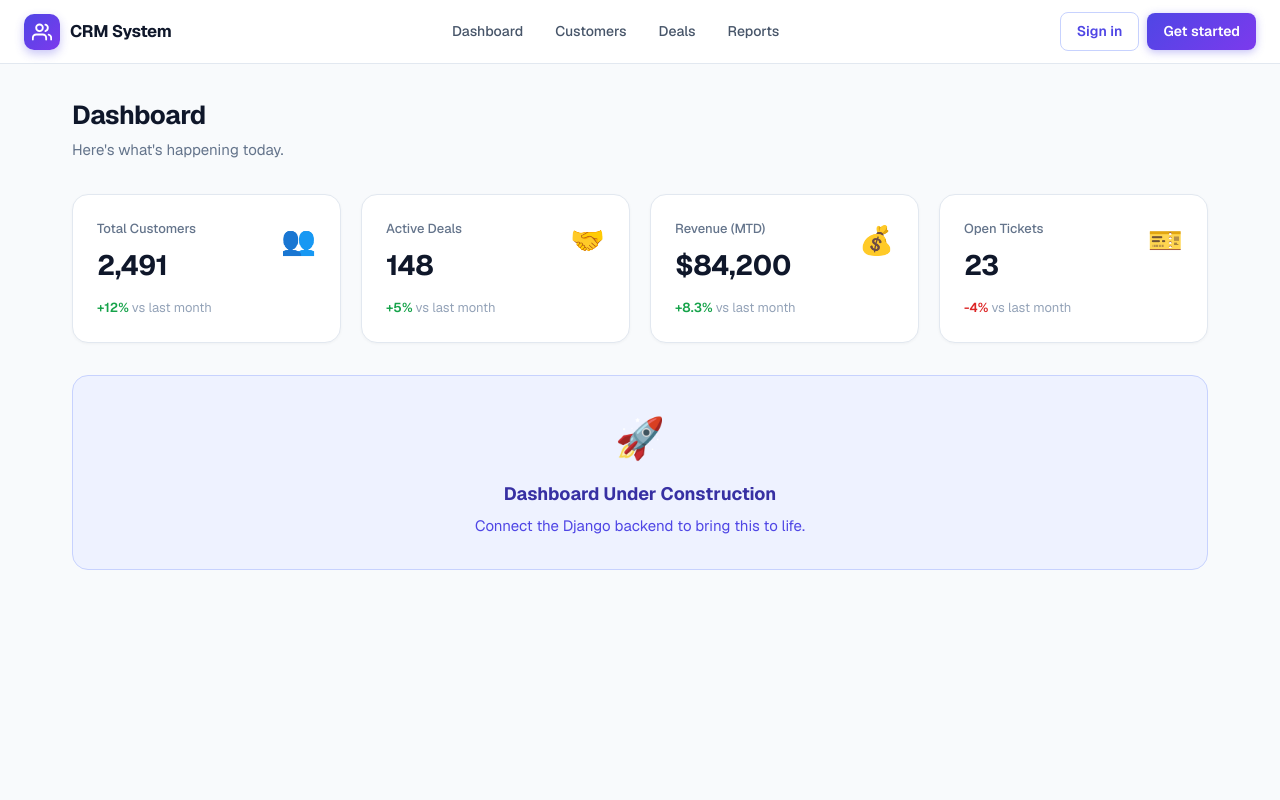
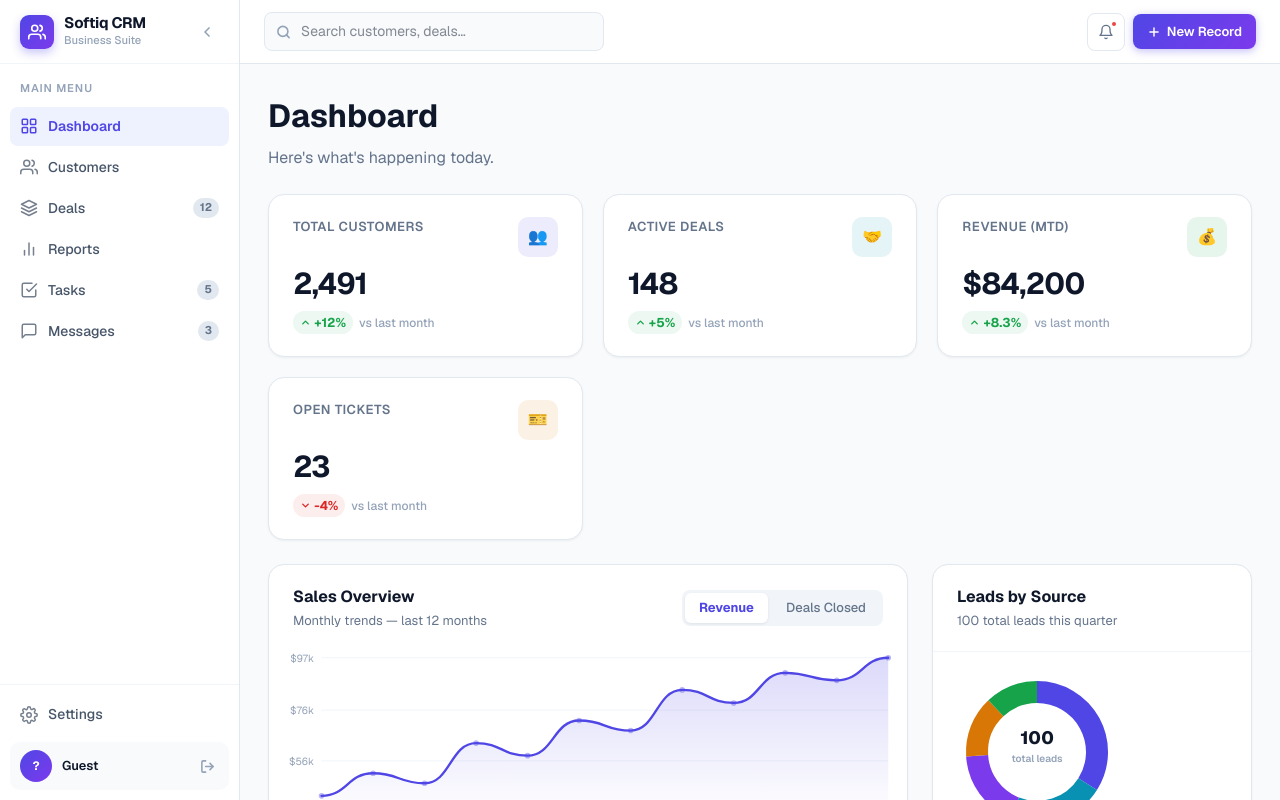
Before and after one commit to UnzaShaikh/Softiq-CRM-System, a Next.js app in the folder frontend/: page /dashboard in a window 1280 px wide. Shown: the top 800 px of the page. Built offline with nearby package versions, Linux system fonts and the light colour scheme.

Commit message:
feat: corrected dashboard component rendering

```diff
--- a/frontend/src/app/dashboard/page.tsx
+++ b/frontend/src/app/dashboard/page.tsx
@@ -1,78 +1,125 @@
-import Navbar from "@/components/Navbar";
+"use client";
+
+import DashboardLayout from "@/components/dashboard/DashboardLayout";
+import StatCard from "@/components/dashboard/StatCard";
+import RevenueChart from "@/components/dashboard/RevenueChart";
+import DealsPipeline from "@/components/dashboard/DealsPipeline";
+import LeadsDonutChart from "@/components/dashboard/LeadsDonutChart";
+import RecentCustomers from "@/components/dashboard/RecentCustomers";
+import RecentLeads from "@/components/dashboard/RecentLeads";
+import TopPerformers from "@/components/dashboard/TopPerformers";
+import ActivityFeed from "@/components/dashboard/ActivityFeed";
 
 const stats = [
-  { label: "Total Customers", value: "2,491", change: "+12%", up: true, icon: "👥" },
-  { label: "Active Deals",    value: "148",    change: "+5%",  up: true, icon: "🤝" },
-  { label: "Revenue (MTD)",   value: "$84,200", change: "+8.3%", up: true, icon: "💰" },
-  { label: "Open Tickets",    value: "23",     change: "-4%",  up: false, icon: "🎫" },
+  {
+    label: "Total Customers",
+    value: "2,491",
+    change: "+12%",
+    up: true,
+    color: "#4f46e5",
+    icon: "👥",
+  },
+  {
+    label: "Active Deals",
+    value: "148",
+    change: "+5%",
+    up: true,
+    color: "#0891b2",
+    icon: "🤝",
+  },
+  {
+    label: "Revenue (MTD)",
+    value: "$84,200",
+    change: "+8.3%",
+    up: true,
+    color: "#16a34a",
+    icon: "💰",
+  },
+  {
+    label: "Open Tickets",
+    value: "23",
+    change: "-4%",
+    up: false,
+    color: "#d97706",
+    icon: "🎫",
+  },
 ];
 
 export default function DashboardPage() {
   return (
-    <div style={{
-      minHeight: "100vh",
-      background: "#f8fafc",
-      fontFamily: "var(--font-geist-sans), ui-sans-serif, system-ui, sans-serif",
-    }}>
-      <Navbar />
+    <DashboardLayout>
+      <div style={{ display: "flex", flexDirection: "column", gap: "24px" }}>
 
-      <main style={{ padding: "2rem", maxWidth: "1200px", margin: "0 auto" }}>
-        {/* Page title */}
-        <div style={{ marginBottom: "2rem" }}>
-          <h1 style={{ fontSize: "1.625rem", fontWeight: 700, color: "#0f172a", margin: 0, letterSpacing: "-0.02em" }}>
+        {/* Page Header */}
+        <div>
+          <h1
+            style={{
+              margin: 0,
+              fontSize: "2rem",
+              fontWeight: 700,
+              color: "#0f172a",
+            }}
+          >
             Dashboard
           </h1>
-          <p style={{ marginTop: "0.25rem", color: "#64748b", fontSize: "0.9375rem" }}>
-            Here&apos;s what&apos;s happening today.
+
+          <p
+            style={{
+              marginTop: 6,
+              color: "#64748b",
+            }}
+          >
+            Here's what's happening today.
           </p>
         </div>
 
-        {/* Stats grid */}
-        <div style={{
-          display: "grid",
-          gridTemplateColumns: "repeat(auto-fit, minmax(220px, 1fr))",
-          gap: "1.25rem",
-          marginBottom: "2rem",
-        }}>
-          {stats.map((s) => (
-            <div key={s.label} style={{
-              background: "#ffffff",
-              borderRadius: "1rem",
-              padding: "1.5rem",
-              border: "1px solid #e2e8f0",
-              boxShadow: "0 1px 3px rgba(0,0,0,0.04)",
-            }}>
-              <div style={{ display: "flex", justifyContent: "space-between", alignItems: "flex-start" }}>
-                <div>
-                  <p style={{ fontSize: "0.8125rem", color: "#64748b", margin: 0, fontWeight: 500 }}>{s.label}</p>
-                  <p style={{ fontSize: "1.75rem", fontWeight: 700, color: "#0f172a", margin: "0.375rem 0 0", letterSpacing: "-0.02em" }}>{s.value}</p>
-                </div>
-                <span style={{ fontSize: "1.75rem" }}>{s.icon}</span>
-              </div>
-              <p style={{ marginTop: "0.75rem", fontSize: "0.8125rem", fontWeight: 600, color: s.up ? "#16a34a" : "#dc2626" }}>
-                {s.change} <span style={{ color: "#94a3b8", fontWeight: 400 }}>vs last month</span>
-              </p>
-            </div>
+        {/* KPI Cards */}
+        <div
+          style={{
+            display: "grid",
+            gridTemplateColumns: "repeat(auto-fit,minmax(240px,1fr))",
+            gap: "20px",
+          }}
+        >
+          {stats.map((item) => (
+            <StatCard key={item.label} {...item} />
           ))}
         </div>
 
-        {/* Placeholder notice */}
-        <div style={{
-          background: "#eef2ff",
-          border: "1px solid #c7d2fe",
-          borderRadius: "1rem",
-          padding: "2rem",
-          textAlign: "center",
-        }}>
-          <div style={{ fontSize: "2.5rem", marginBottom: "0.75rem" }}>🚀</div>
-          <h2 style={{ fontSize: "1.125rem", fontWeight: 700, color: "#3730a3", margin: "0 0 0.5rem" }}>
-            Dashboard Under Construction
-          </h2>
-          <p style={{ color: "#4f46e5", fontSize: "0.9375rem", margin: 0 }}>
-            Connect the Django backend to bring this to life.
-          </p>
+        {/* Revenue + Donut */}
+        <div
+          style={{
+            display: "grid",
+            gridTemplateColumns: "2fr 1fr",
+            gap: "24px",
+          }}
+        >
+          <RevenueChart />
+          <LeadsDonutChart />
         </div>
-      </main>
-    </div>
+
+        {/* Pipeline + Activity */}
+        <div
+          style={{
+            display: "grid",
+            gridTemplateColumns: "2fr 1fr",
+            gap: "24px",
+          }}
+        >
+          <DealsPipeline />
+          <ActivityFeed />
+        </div>
+
+        {/* Recent Customers */}
+        <RecentCustomers />
+
+        {/* Recent Leads */}
+        <RecentLeads />
+
+        {/* Top Performers */}
+        <TopPerformers />
+
+      </div>
+    </DashboardLayout>
   );
 }
```
Also changed, not shown: 1 other file (tests, documents, lock files or other folders).
